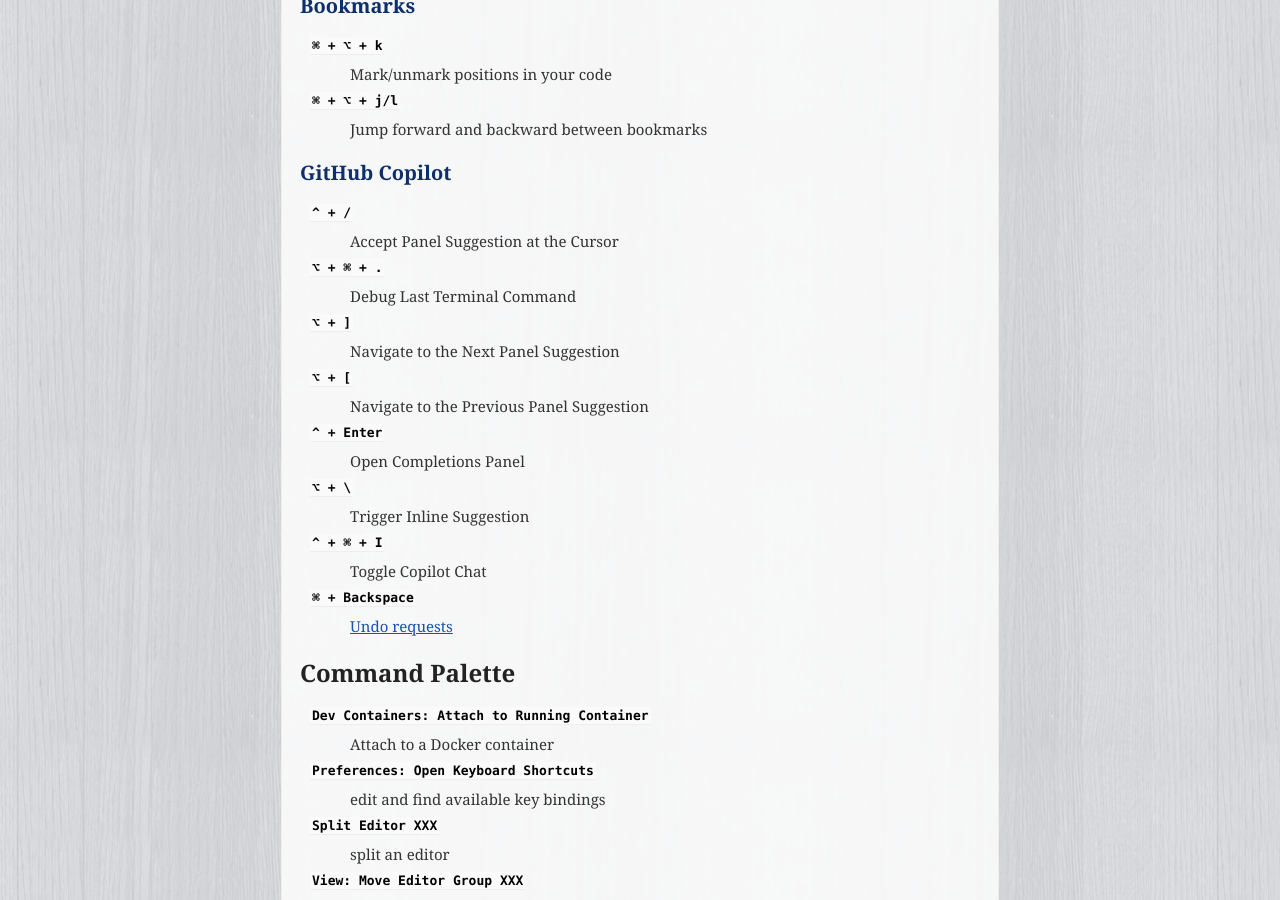
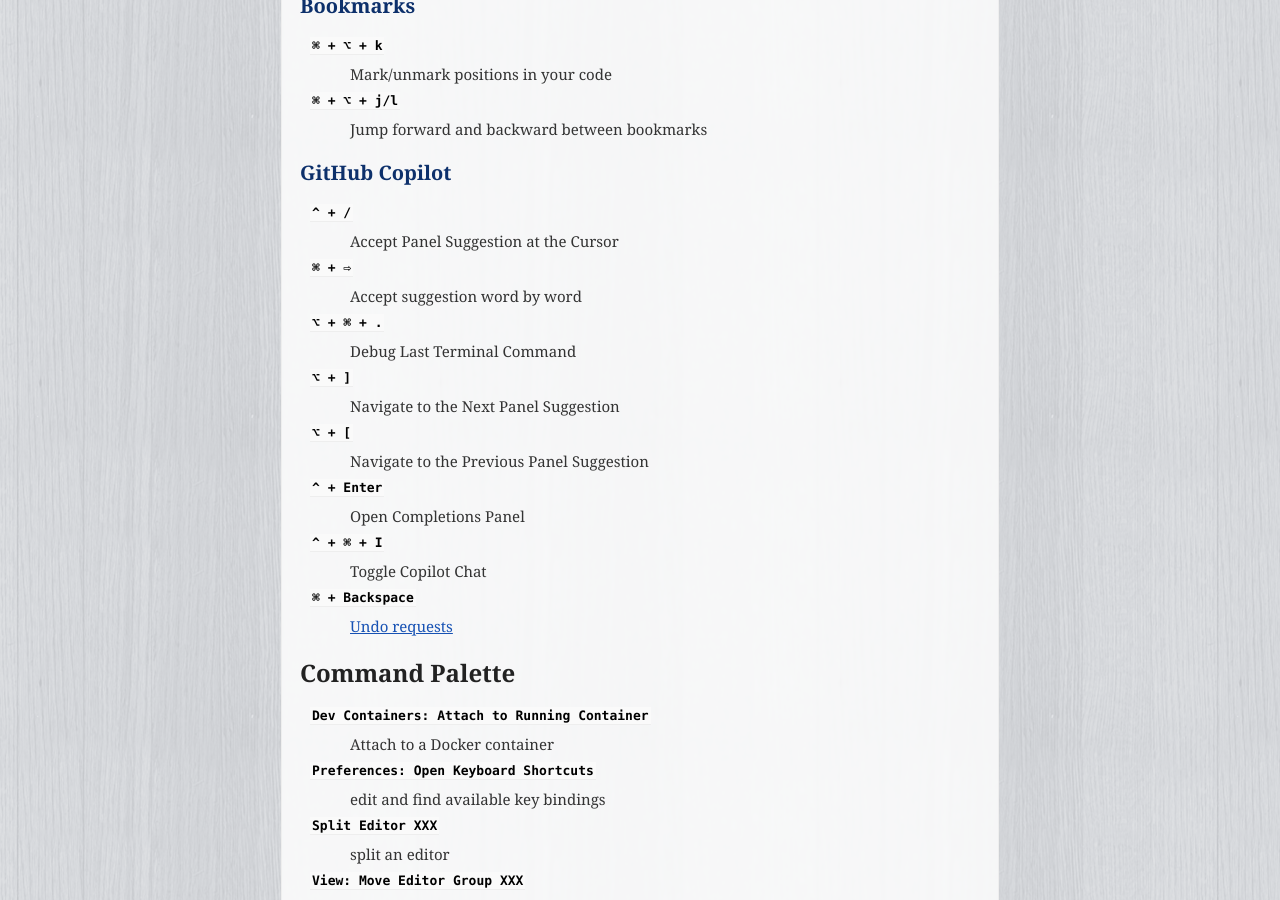
Before and after one commit to uraitakahito/shortcuts, a Sphinx documentation site: the page built from source/vscode.rst, in a window 1280 px wide and 900 px high, scrolled down 2362 px. Built offline with Sphinx 7.4.7, drawn with Linux system fonts in a browser that asks for light colours.

Commit message:
Add keyboard shortcut for accepting suggestions word by word in GitHub Copilot section

```diff
--- a/source/vscode.rst
+++ b/source/vscode.rst
@@ -142,6 +142,9 @@
 ``^ + /``
    Accept Panel Suggestion at the Cursor
 
+``⌘ + ⇨``
+   Accept suggestion word by word
+
 ``⌥ + ⌘ + .``
    Debug Last Terminal Command
 
@@ -153,9 +156,6 @@
 
 ``^ + Enter``
    Open Completions Panel
-
-``⌥ + \``
-   Trigger Inline Suggestion
 
 ``^ + ⌘ + I``
    Toggle Copilot Chat
```
